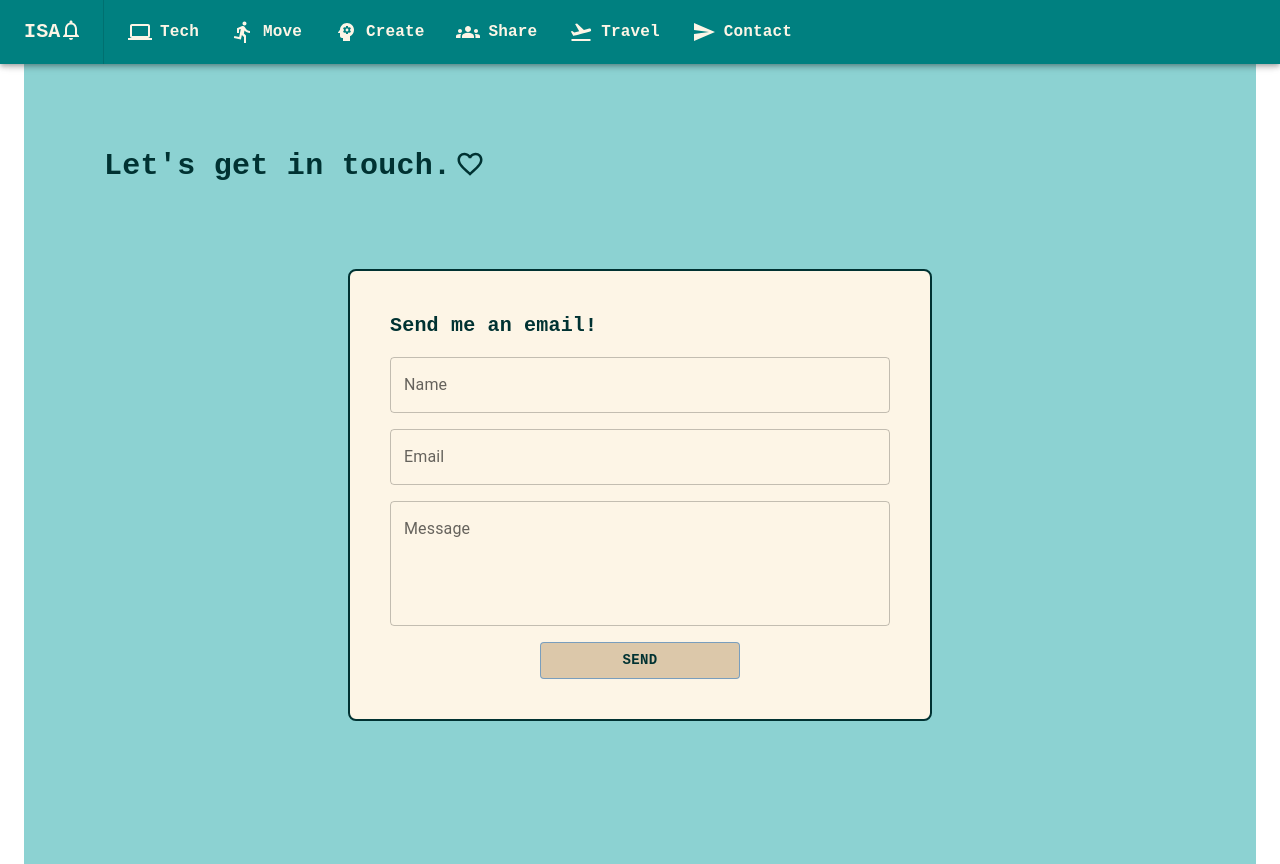
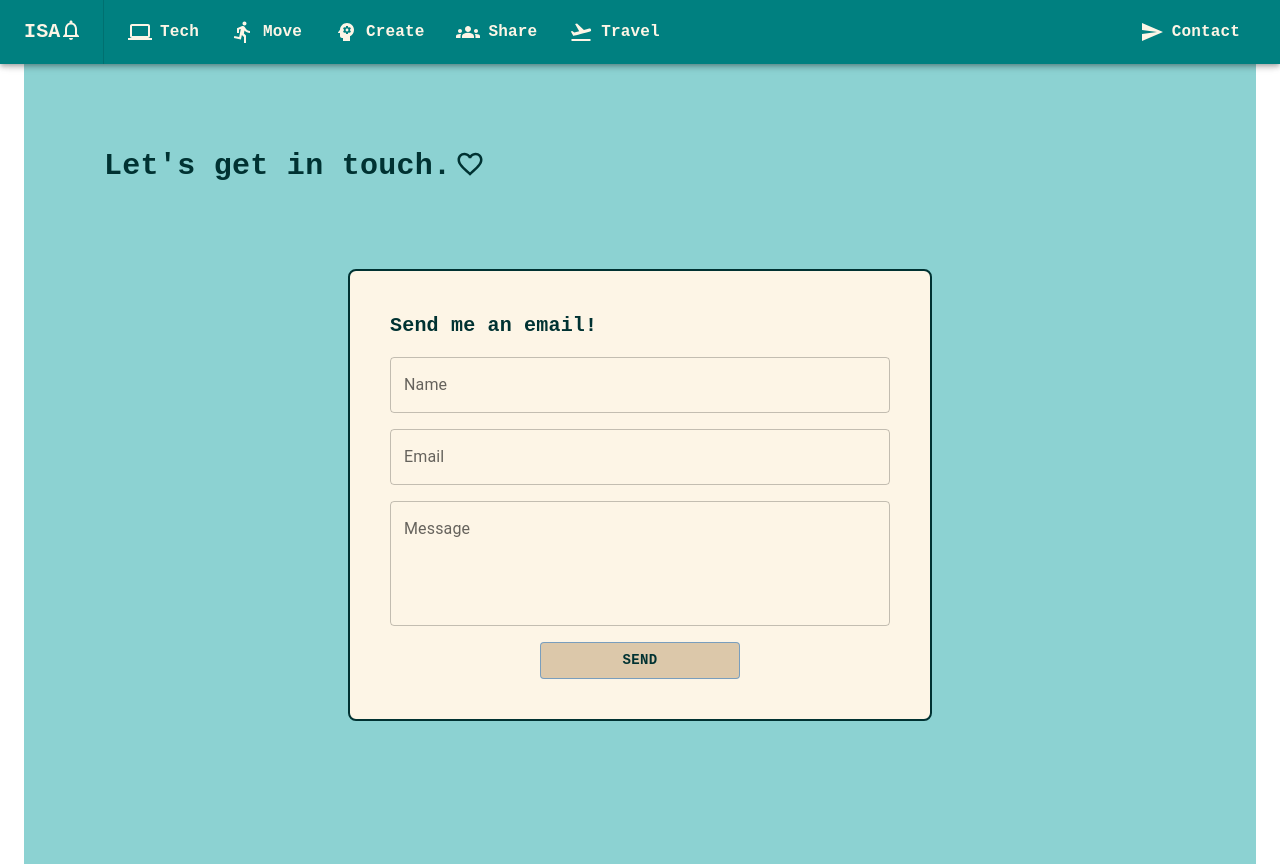
Before and after one commit to isa-be11e/Personal-Site-Front-End, a Next.js app: page /contact in a window 1280 px wide. Built offline with nearby package versions, Linux system fonts and the light colour scheme.

Commit message:
contact always shows and to the right

```diff
--- a/src/components/MyAppBar.tsx
+++ b/src/components/MyAppBar.tsx
@@ -35,6 +35,16 @@ const navItems = [
   { name: 'Travel', icon: <FlightTakeoffIcon sx={{ mr: 1 }}/>, route: 'travel' },
   { name: 'Contact', icon: <SendIcon sx={{ mr: 1 }}/>, route: 'contact' },
 ];
+
+const contact = navItems[navItems.length-1];
+
+const navItem = (name, icon, route) => { return (
+  <Typography variant="subtitle1" sx={{ m: 2, fontFamily: 'monospace', fontWeight: 550, color: "OldLace" }} key={name}>
+    <Link href={`/${route}`}>
+      {icon}{name}
+    </Link>
+  </Typography>);
+};
 
 export default function MyAppBar(props: Props) {
   const { window } = props;
@@ -81,18 +91,20 @@ export default function MyAppBar(props: Props) {
             <MenuIcon sx={{color: "OldLace"}}/>
           </IconButton>
           <IsabelleIcon
-            sxProps={{display: 'block', fontFamily: 'monospace', fontWeight: 550, color: "OldLace"}}
+            sxProps={{ flexGrow: {xs: 1, lg: 0}, fontFamily: 'monospace', fontWeight: 550, color: "OldLace"}}
           />
           <Divider orientation="vertical" sx={{ml: 3, mr: 1, display: { xs: 'none', lg: 'flex' }}}/>
-          <Box sx={{ display: { xs: 'none', lg: 'flex' }}}>
-            {navItems.map(({name, icon, route}) => (
-              <Typography variant="subtitle1" sx={{ m: 2, fontFamily: 'monospace', fontWeight: 550, color: "OldLace" }} key={name}>
-                <Link href={`/${route}`}>
-                  {icon}{name}
-                </Link>
-              </Typography>
+          <Box sx={{ display: { xs: 'none', lg: 'flex' }, flexGrow: 1}}>
+            {navItems.slice(0,-1).map(({name, icon, route}) => (
+              navItem(name, icon, route)
             ))}
           </Box>
+          <Box sx={{ display: { xs: 'none', lg: 'flex'}, color: "OldLace" }}>
+            {navItem(contact.name, contact.icon, contact.route)}
+          </Box>
+          <Link href={'/contact'}>
+            <SendIcon sx={{ display: { xs: 'flex', lg: 'none'}, color: "OldLace" }} />
+          </Link>
         </Toolbar>
       </AppBar>
       <nav>
```
